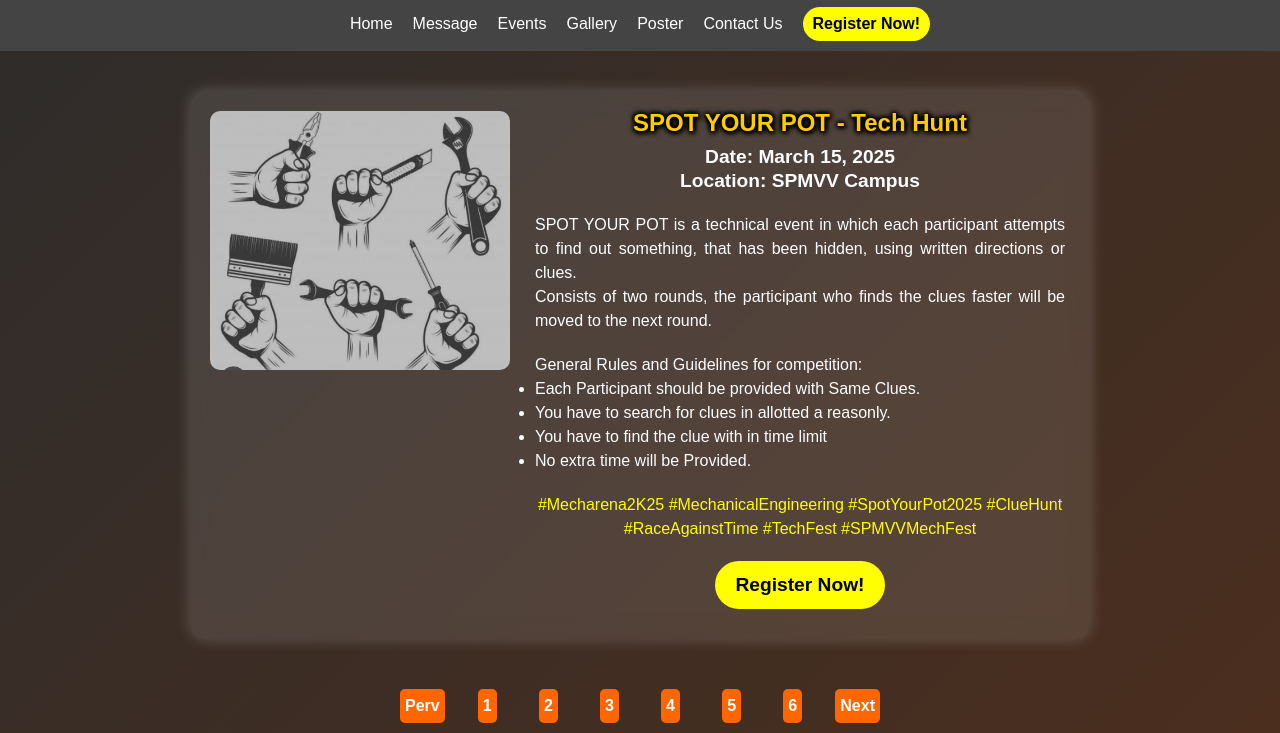
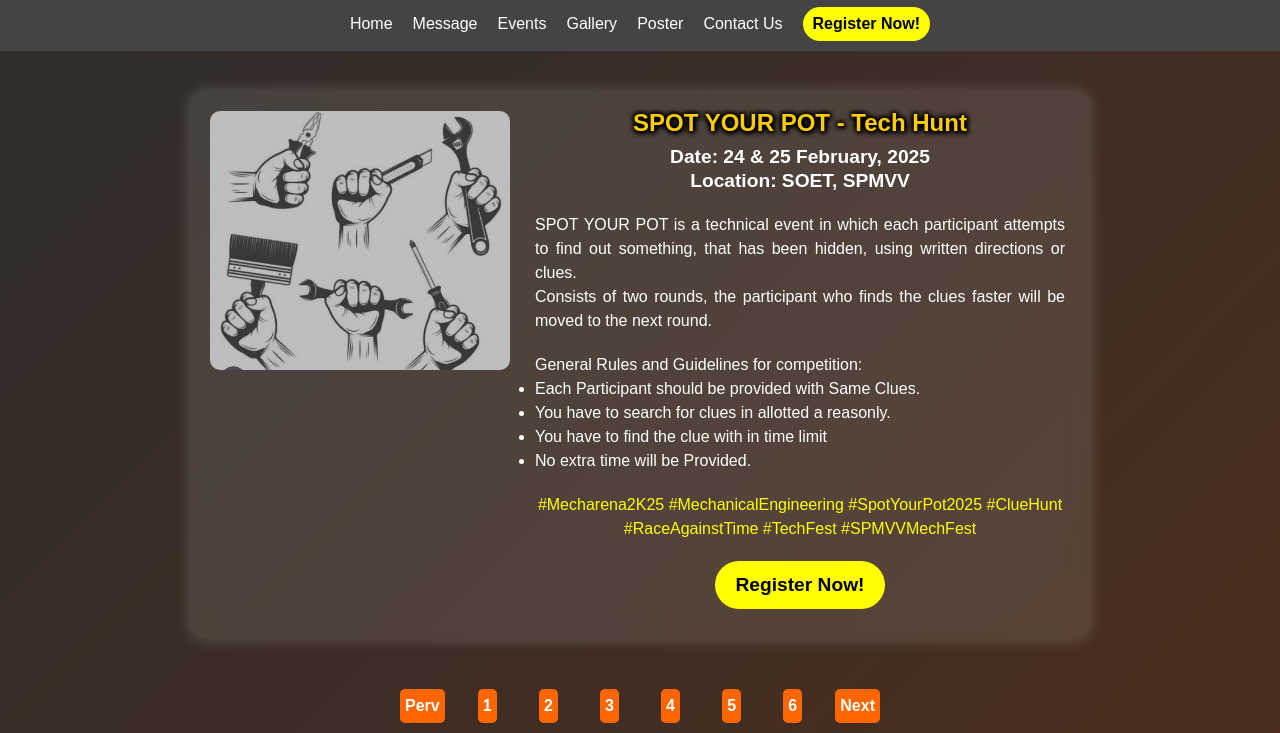
Before and after one commit to Pragati-Jaiswal3132/Mecharena, a plain HTML site: page hunt.html in a window 1280 px wide. Shown: the part 167-900 px from the top of the page. Drawn offline with Linux system fonts and the light colour scheme.

Commit message:
Update hunt.html

```diff
--- a/hunt.html
+++ b/hunt.html
@@ -57,8 +57,8 @@
         <div class="event-content">
           <h2>SPOT YOUR POT - Tech Hunt</h2>
           <div class="date">
-            <p>Date: March 15, 2025</p>
-            <p>Location: SPMVV Campus</p>
+                <p>Date: 24 & 25 February, 2025</p>
+                <p>Location: SOET, SPMVV</p>
           </div>
           <div class="info">
             <p>
```
